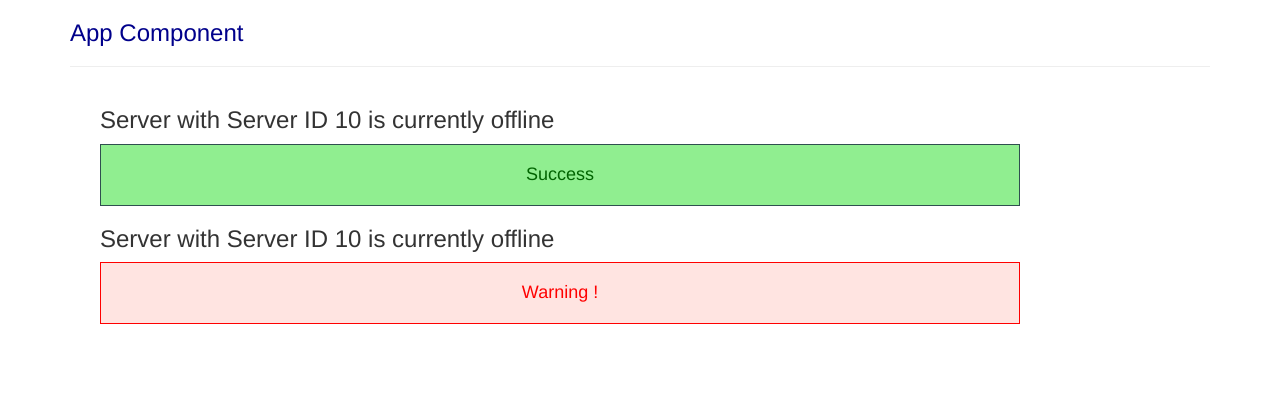
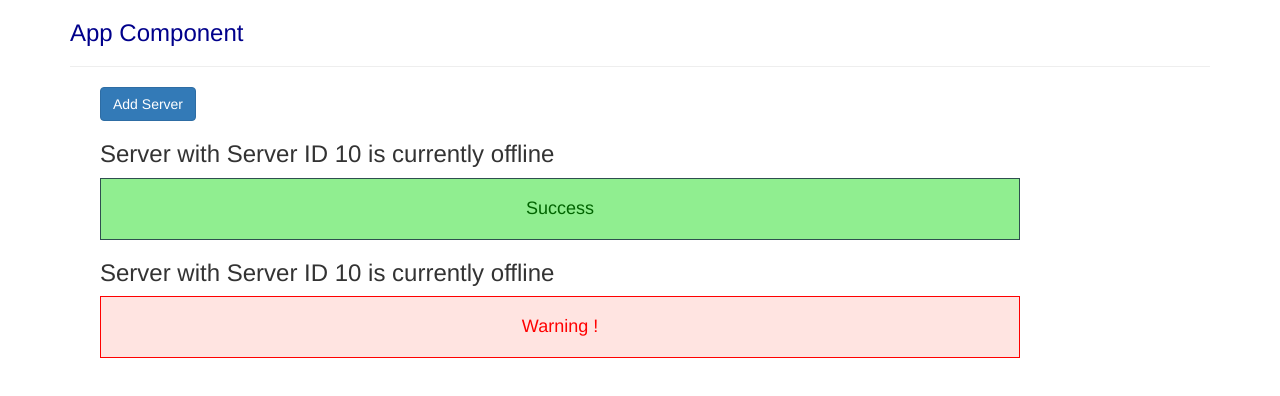
Before and after one commit to Brutalvik/recipe-app, an Angular app: page / in a window 1280 px wide. Shown: the top 396 px of the page. Built offline with nearby package versions, Linux system fonts and the light colour scheme.

Commit message:
Data Binding - Property Binding

```diff
--- a/src/app/servers/servers.component.html
+++ b/src/app/servers/servers.component.html
@@ -1,5 +1,6 @@
 <div class="container">
   <div class="col-lg-10">
+    <button class="btn btn-primary" [disabled]="!allowNewServer">Add Server</button>
     <app-server></app-server>
     <app-success-alert></app-success-alert>
     <app-server></app-server>
--- a/src/app/servers/servers.component.ts
+++ b/src/app/servers/servers.component.ts
@@ -6,8 +6,12 @@
   styleUrls: ['./servers.component.css']
 })
 export class ServersComponent implements OnInit {
-
-  constructor() { }
+  allowNewServer = false;
+  constructor() {
+    setTimeout( () => {
+      this.allowNewServer = true;
+    }, 2000)
+  }
 
   ngOnInit(): void {
   }
```
